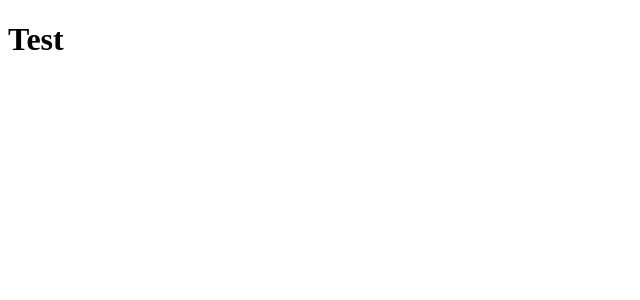
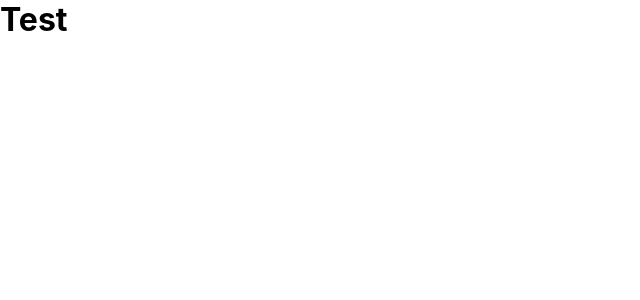
Before and after one commit to JulianBlohm/weather-app, a React (Create React App) app: page / in a window 1280 px wide. Shown: the top 300 px of the page, without its empty margins (0-640 px from the left). Built offline with nearby package versions, Linux system fonts and the light colour scheme.

Commit message:
Create global style

```diff
--- a/src/index.js
+++ b/src/index.js
@@ -2,9 +2,12 @@ import React from 'react';
 import ReactDOM from 'react-dom';
 import App from './App';
 import reportWebVitals from './reportWebVitals';
+import GlobalStyle from './styles/GlobalStyle'
+
 
 ReactDOM.render(
   <React.StrictMode>
+    <GlobalStyle/>
     <App />
   </React.StrictMode>,
   document.getElementById('root')
--- /dev/null
+++ b/src/styles/GlobalStyle.js
@@ -0,0 +1,15 @@
+import { createGlobalStyle } from 'styled-components'
+
+export default createGlobalStyle`
+  * {
+    box-sizing: border-box;
+    margin: 0;
+    padding: 0;
+  }
+
+  body {
+    font-size: 100%;
+    font-family: -apple-system, BlinkMacSystemFont, "Segoe UI", Roboto, Oxygen-Sans, Ubuntu, Cantarell, "Helvetica Neue", sans-serif;
+  }
+
+`
```
Also changed, not shown: 1 other file (tests, documents, lock files or other folders).
